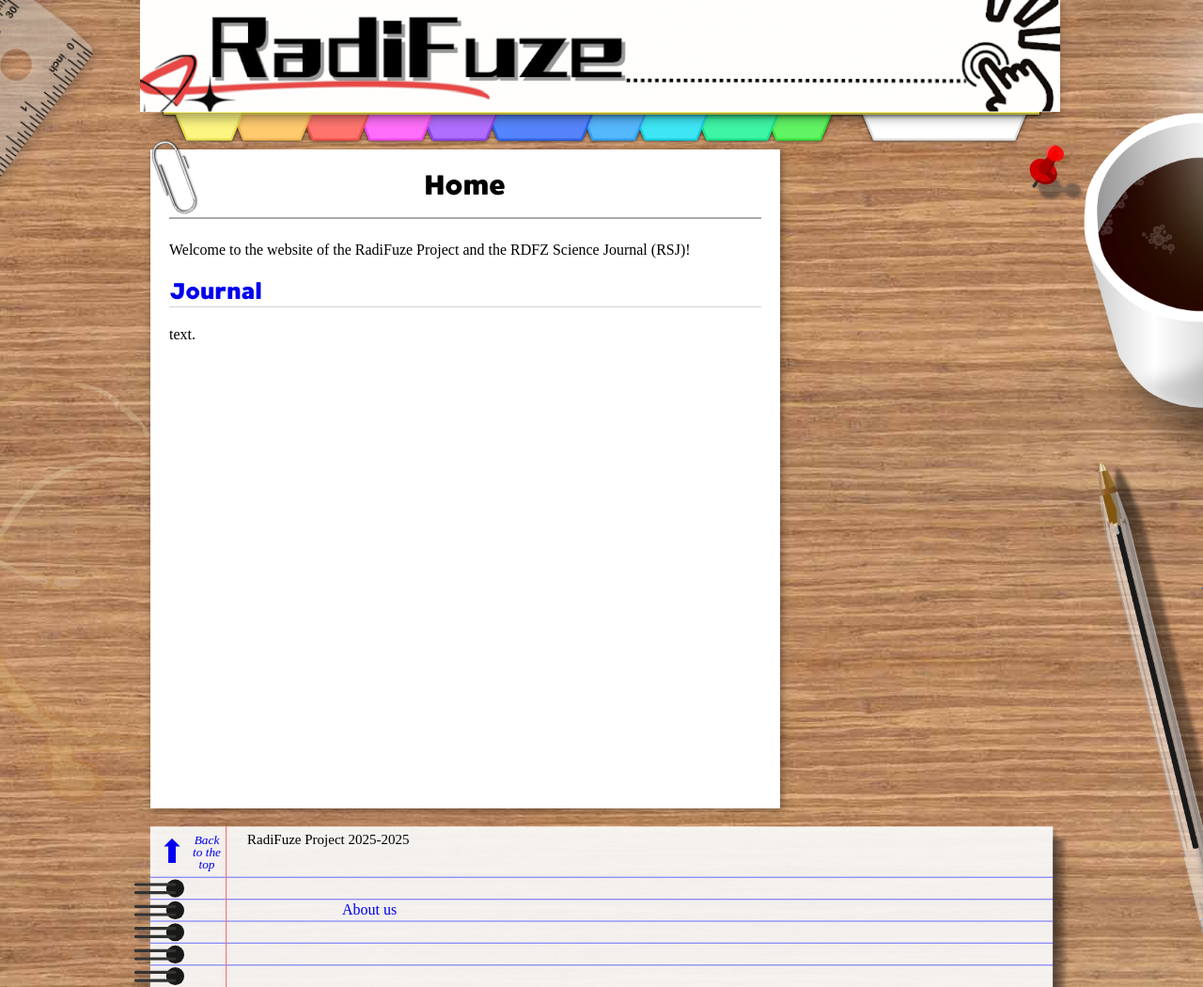
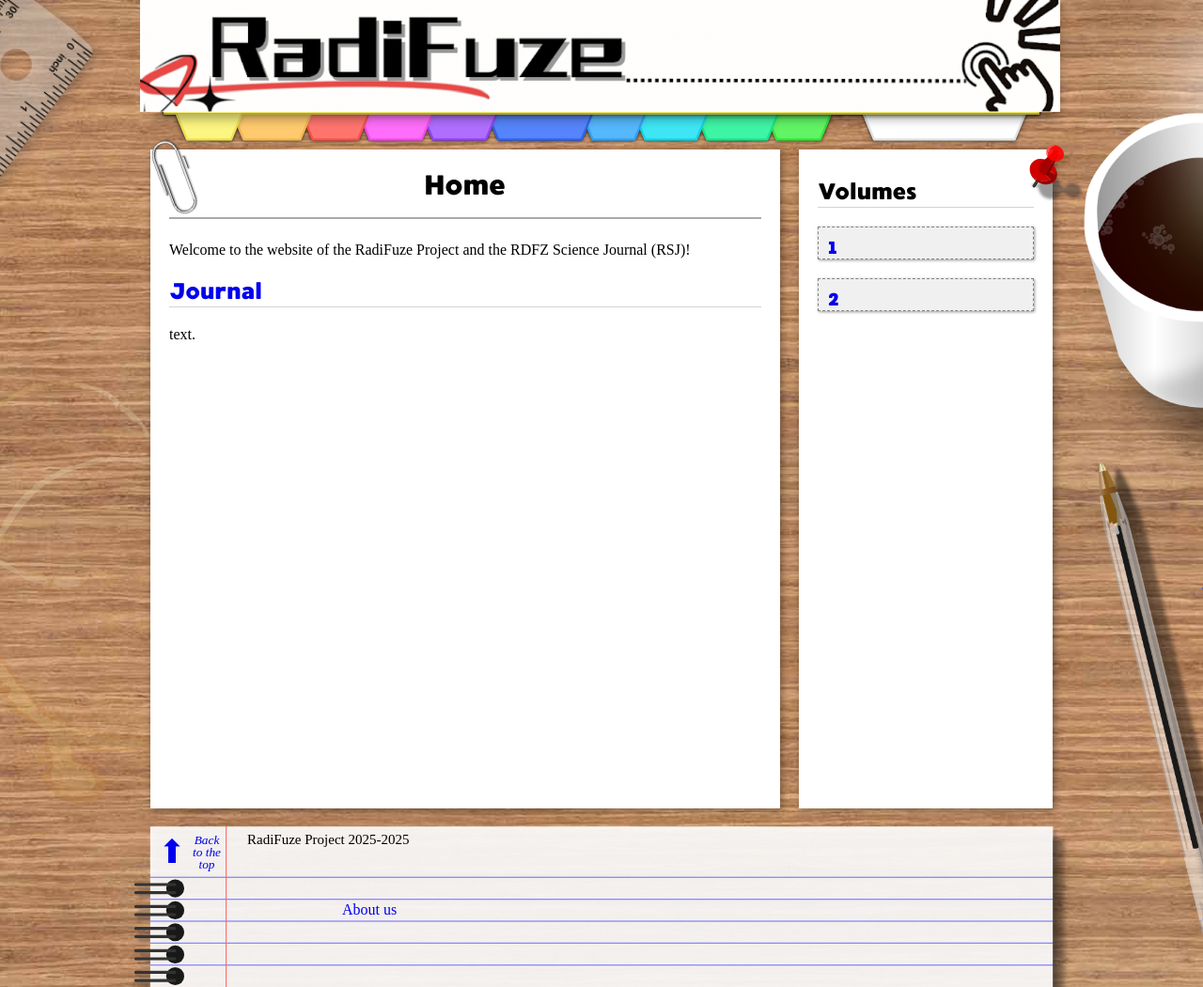
Before and after one commit to CareyRunboLi/radifuze.org, a Jekyll site: the page built from index.html, in a window 1280 px wide. Shown: the whole page at 94% size. Built offline with Jekyll 4.4.1, drawn with Linux system fonts in a browser that asks for light colours; some web fonts are replaced.

Commit message:
Update index.html

```diff
--- a/index.html
+++ b/index.html
@@ -15,6 +15,17 @@ scripts: <script src="slideshow/jquery-3.6.0.slim.min.js" defer></script>
             </section>
         </div>
     </article>
+    <aside>
+        <div id="volumes">
+            <h2>Volumes</h2>
+            <section class="card">
+                <h3><a href="1">1</a></h3>
+            </section>
+            <section class="card">
+                <h3><a href="2">2</a></h3>
+            </section>
+        </div>
+    </aside>
     <script>const siteBaseUrl = "{{ site.baseurl }}";</script>
     <!-- <script src="{{ site.baseurl }}/slideshow/slideshow.js" defer></script> -->
 </main>
```
